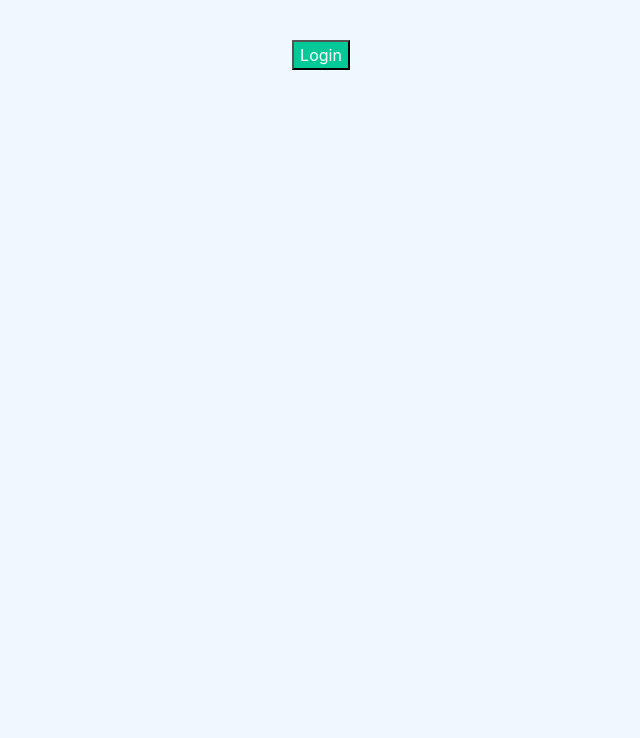
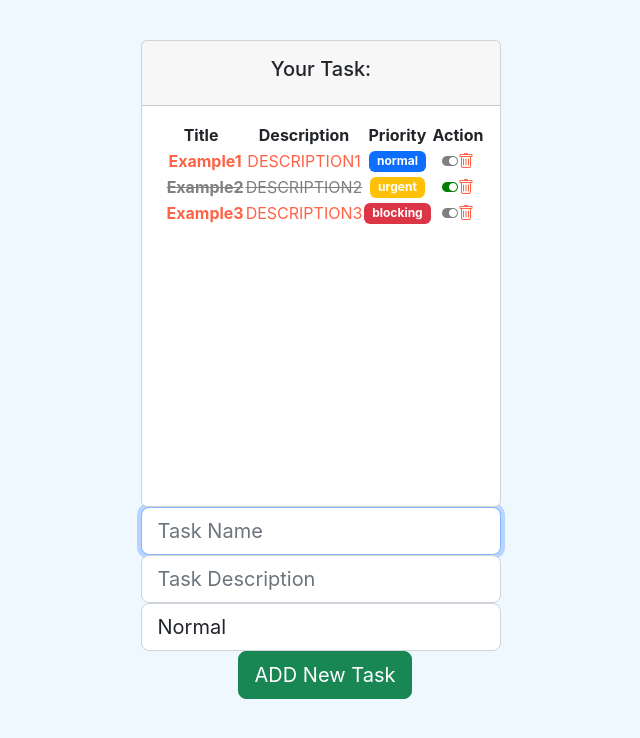
Before and after one commit to gabramos10/proyectoReact, a React (Create React App) app: page / in a window 1280 px wide. Shown: the top 738 px of the page, without its empty margins (319-959 px from the left). Built offline with nearby package versions, Linux system fonts and the light colour scheme.

Commit message:
Renderizado condicional

```diff
--- a/src/App.js
+++ b/src/App.js
@@ -21,13 +21,13 @@
         <GreetingF name="Gabriel">
         </GreetingF>
         componente de listado de tareas */}
-        {/* <TaskListComponent></TaskListComponent> */}
+        <TaskListComponent></TaskListComponent>
 
         {/* <ContacList></ContacList> */}
 
 
         {/**ejemplo de renderizado condicional*/}
-        <OptionalRender></OptionalRender>
+        {/* <OptionalRender></OptionalRender> */}
 
 
 
--- a/src/components/container/task_list.jsx
+++ b/src/components/container/task_list.jsx
@@ -21,7 +21,10 @@
     useEffect(() => {
 
         console.log('Tasks State has benn modified');
-        setLoading(false)
+        setTimeout(() => {
+            setLoading(false);
+        },2000);
+
         return () => {
             console.log('TasksList component is going to unmount...');
         };
@@ -48,25 +51,16 @@
 
     function addTask(task){
         console.log('complete this task:', task)
-        const index = tasks.indexOf(task);
         const tempTask = [...tasks];
         tempTask.push(task);
         setTasks(tempTask);
     }
 
-    return (
-        <div>
-            <div className='col-12'>
-                <div className='card'>
-                    {/**card header {title} */}
-                    <div className='card-header p-3'>
-                        <h5>
-                            Your Task:
-                        </h5>
-                    </div>
-                    {/**card body {cintent} */}
-                    <div className='card-body' data-mdb-perfect-scrollbar='true' style={{position: 'relative', height:'400px'}}>
-                        <table>
+
+
+    const Table = () => {
+        return(
+        <table>
                             <thead>
                                 <tr>
                                     <th scope='col'>Title</th>
@@ -92,13 +86,50 @@
                                 {/**iterar sobre una lista de tarea */}
 
                             </tbody>
-                        </table>
+        </table>
+        )
+    }
+
+    let tasksTable;
+
+    if(tasks.length > 0){
+        tasksTable = <Table></Table>
+    }else{
+        tasksTable = (
+            <div>
+                <h3> There are no tasks to show</h3>
+                <h4> please, create one</h4>
+            </div>
+
+        )
+    }
+
+    const loginStyle = {
+        color: 'gray',
+        fontSize:'30px',
+        fontWeight: 'bold'
+    }
+
+    return (
+        <div>
+            <div className='col-12'>
+                <div className='card'>
+                    {/**card header {title} */}
+                    <div className='card-header p-3'>
+                        <h5>
+                            Your Task:
+                        </h5>
+                    </div>
+                    {/**card body {cintent} */}
+                    <div className='card-body' data-mdb-perfect-scrollbar='true' style={{position: 'relative', height:'400px'}}>
+                        {/** add loading spinner */}
+                        {loading ? (<p style={loginStyle}>Loading task...</p>) : tasksTable}
                     </div>
 
                 </div>
             </div>
             {/*todo: aplicar un for/map para renderizar una lista*/}
-            <TaskForm add={addTask}></TaskForm>
+            <TaskForm add={addTask} length={tasks.length}></TaskForm>
         </div>
     );
 };
--- a/src/components/pure/forms/taskForm.jsx
+++ b/src/components/pure/forms/taskForm.jsx
@@ -3,7 +3,7 @@
 import { LEVELS } from '../../../models/levels.enum';
 import { Task } from '../../../models/task.class';
 
-const TaskForm = ({add}) => {
+const TaskForm = ({add, length}) => {
 
     const nameRef =  useRef('');
     const descripcionRef =  useRef('');
@@ -20,6 +20,21 @@
         add(newTask);
    }
 
+   const normalStyle = {
+        color: 'blue',
+        fontWeight: 'bold'
+   }
+
+   const urgentStyle = {
+    color: 'yellow',
+    fontWeight: 'bold'
+    }
+
+    const blockingStyle = {
+        color: 'tomato',
+        fontWeight: 'bold'
+    }
+
     return (
         <form onSubmit={addTask} className='d-flex justify-content-center align-items-center mb-4'>
             <div className='form-outline flex-fill'>
@@ -28,15 +43,17 @@
 
                 <input ref={descripcionRef} id='inputDescrip' type='text' className='form-control form-control-lg' required placeholder='Task Description'  />
 
-                <label htmlFor='selectLevel' className='sr-only' >Prioridad</label>
+                {/* <label htmlFor='selectLevel' className='sr-only' >Prioridad</label> */}
 
-                <select ref={levelRef} defaultValue={LEVELS.NORMAL} id='selectLevel'>
-                    <option value={LEVELS.NORMAL} >Normal</option>
-                    <option value={LEVELS.URGENT} >URGENTE</option>
-                    <option value={LEVELS.BLOCKING} >Blocking</option>
+                <select className='form-control form-control-lg' ref={levelRef} defaultValue={LEVELS.NORMAL} id='selectLevel'>
+                    <option style={normalStyle} value={LEVELS.NORMAL} >Normal</option>
+                    <option style={urgentStyle} value={LEVELS.URGENT} >URGENTE</option>
+                    <option style={blockingStyle} value={LEVELS.BLOCKING} >Blocking</option>
                 </select>
 
-                <button className='btn btn-success btn-lg ms-2' type='submit' >ADD</button>
+                <button className='btn btn-success btn-lg ms-2' type='submit' >
+                    {length > 0 ? 'ADD New Task' : 'Create your firt task'}
+                </button>
 
             </div>
         </form>
@@ -44,7 +61,8 @@
 }
 
 TaskForm.protoTypes = {
-    add: PropTypes.func.isRequired
+    add: PropTypes.func.isRequired,
+    length: PropTypes.number.isRequired
 }
 
 export default TaskForm;
--- a/src/components/pure/task.jsx
+++ b/src/components/pure/task.jsx
@@ -60,8 +60,20 @@
         }
     }
 
+
+    const taskCompletedd  = {
+        color: 'gray',
+        fontWeight: 'bolt',
+        textDecoration: 'line-through'
+    }
+
+    const taskPending  = {
+        fontWeight: 'bold',
+        color: 'tomato'
+    }
+
     return (
-        <tr className='fw-normal'>
+        <tr className='fw-normal' style = {task.completed ? taskCompletedd : taskPending}>
             <th>
                 <span className='ms-2'>{task.name}</span>
             </th>
--- a/src/styles/task.scss
+++ b/src/styles/task.scss
@@ -1,3 +1,14 @@
 .task-action{
     cursor: pointer;
 }
+
+.task-completed{
+    color: gray;
+    text-decoration: line-through;
+}
+
+.task-pending{
+    font-weight: bold;
+    color: tomato;
+
+}
```
